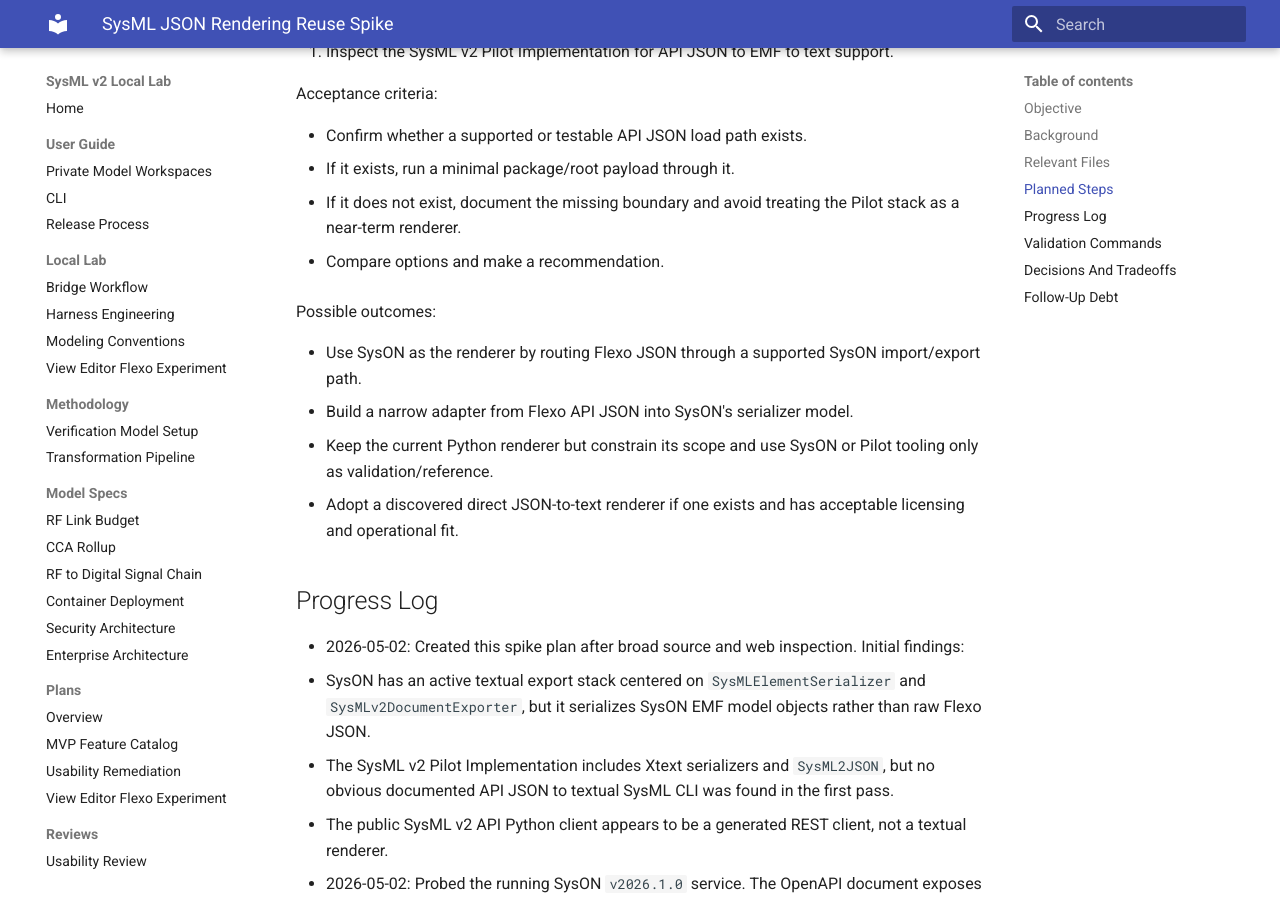
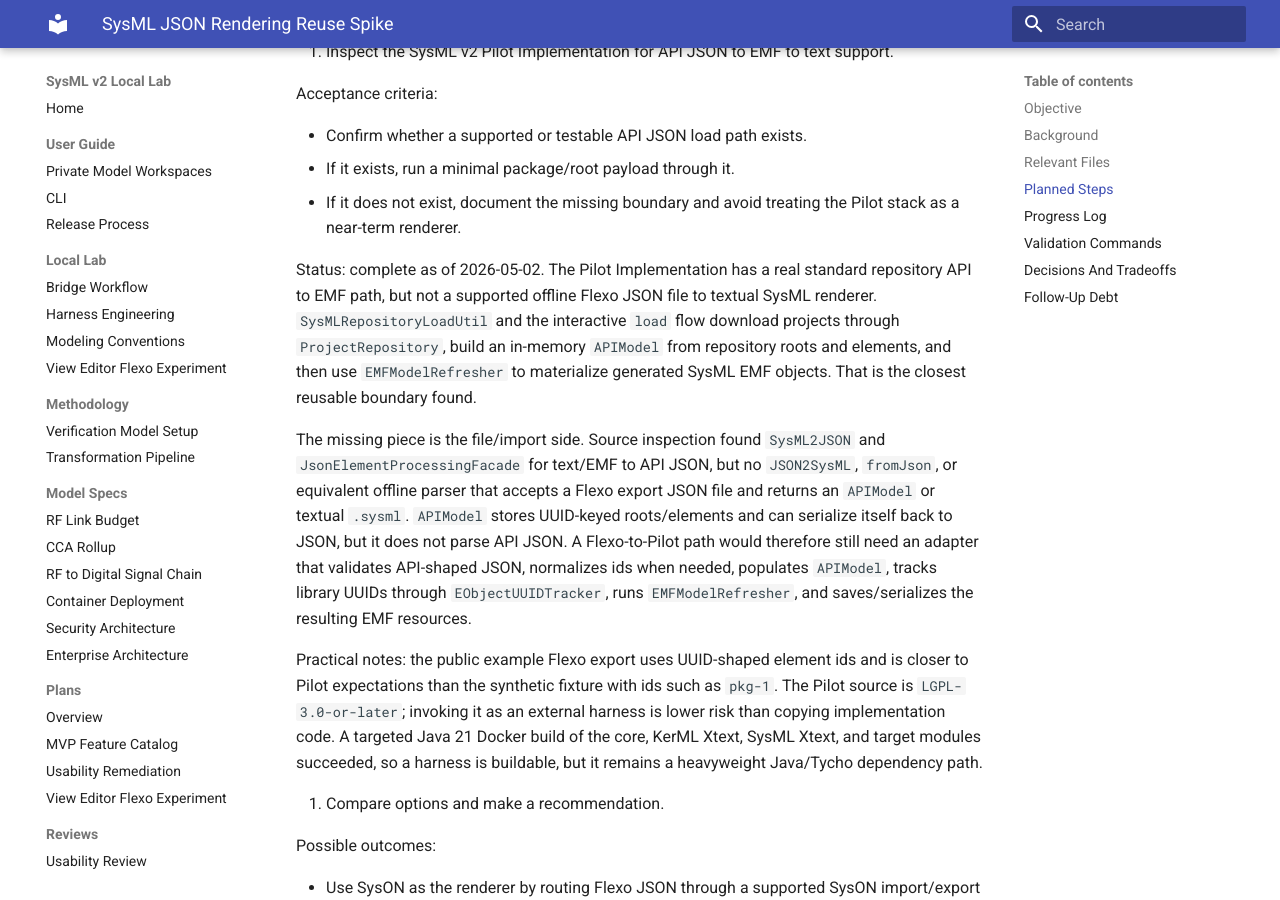
Before and after one commit to cosgroma/mbse-lab, an MkDocs documentation site: the page built from docs/plans/active/sysml-json-rendering-reuse-spike.md, in a window 1280 px wide and 900 px high, scrolled down 3313 px. Built offline with MkDocs 1.6.1 and Material for MkDocs 9.7.7, drawn with Linux system fonts in a browser that asks for light colours; some of the changed text lies outside the part shown.

Commit message:
Assess Pilot API JSON load path

````diff
--- a/docs/plans/active/sysml-json-rendering-reuse-spike.md
+++ b/docs/plans/active/sysml-json-rendering-reuse-spike.md
@@ -153,6 +153,33 @@
    - If it does not exist, document the missing boundary and avoid treating the
      Pilot stack as a near-term renderer.
 
+   Status: complete as of 2026-05-02. The Pilot Implementation has a real
+   standard repository API to EMF path, but not a supported offline Flexo JSON
+   file to textual SysML renderer. `SysMLRepositoryLoadUtil` and the
+   interactive `load` flow download projects through `ProjectRepository`,
+   build an in-memory `APIModel` from repository roots and elements, and then
+   use `EMFModelRefresher` to materialize generated SysML EMF objects. That is
+   the closest reusable boundary found.
+
+   The missing piece is the file/import side. Source inspection found
+   `SysML2JSON` and `JsonElementProcessingFacade` for text/EMF to API JSON,
+   but no `JSON2SysML`, `fromJson`, or equivalent offline parser that accepts a
+   Flexo export JSON file and returns an `APIModel` or textual `.sysml`.
+   `APIModel` stores UUID-keyed roots/elements and can serialize itself back to
+   JSON, but it does not parse API JSON. A Flexo-to-Pilot path would therefore
+   still need an adapter that validates API-shaped JSON, normalizes ids when
+   needed, populates `APIModel`, tracks library UUIDs through
+   `EObjectUUIDTracker`, runs `EMFModelRefresher`, and saves/serializes the
+   resulting EMF resources.
+
+   Practical notes: the public example Flexo export uses UUID-shaped element
+   ids and is closer to Pilot expectations than the synthetic fixture with
+   ids such as `pkg-1`. The Pilot source is `LGPL-3.0-or-later`; invoking it as
+   an external harness is lower risk than copying implementation code. A
+   targeted Java 21 Docker build of the core, KerML Xtext, SysML Xtext, and
+   target modules succeeded, so a harness is buildable, but it remains a
+   heavyweight Java/Tycho dependency path.
+
 5. Compare options and make a recommendation.
 
    Possible outcomes:
@@ -188,6 +215,14 @@
   in-memory SysON EMF package. The remaining work for this path is an API JSON
   to SysON EMF adapter, with the main complexity in reconstructing SysML
   relationship/membership objects rather than calling the serializer.
+- 2026-05-02: Inspected the SysML v2 Pilot Implementation API repository and
+  Xtext tooling. The strongest reusable component is
+  `EMFModelRefresher`, reached from `SysMLRepositoryLoadUtil` after a live
+  repository project has already been loaded into an `APIModel`. No supported
+  offline API JSON file to `.sysml` command or `APIModel.fromJson` equivalent
+  was found. A targeted Java 21 Docker build of the relevant Pilot modules
+  completed successfully, confirming the harness route is buildable but still
+  adapter-heavy.
 
 ## Validation Commands
 
@@ -210,6 +245,20 @@
 
 The host Maven build is expected to fail until `javac` 21 is available on
 `PATH`; this workspace currently has a Java 21 runtime but a Java 17 compiler.
+
+Pilot API repository/Xtext build probe:
+
+```bash
+docker run --rm \
+  -v /tmp/SysML-v2-Pilot-Implementation:/work \
+  -v "$HOME/.m2":/root/.m2 \
+  -w /work \
+  maven:3.9-eclipse-temurin-21 \
+  mvn -pl org.omg.sysml,org.omg.kerml.expressions.xtext,org.omg.kerml.xtext,org.omg.sysml.xtext -am -DskipTests package
+```
+
+This completed successfully against local commit
+`96a0212 Merge pull request #751 from Systems-Modeling/ST6RI-898`.
 
 Use live service checks only when probing a running SysON or Flexo stack:
 
@@ -240,6 +289,10 @@
   Implementation for an API JSON to EMF/text path. If that path exists, it could
   avoid rebuilding the same semantic relationship reconstruction against SysON's
   generated model.
+- The Pilot Implementation does not remove the adapter need. It changes the
+  possible adapter target from SysON EMF objects to Pilot `APIModel` plus
+  `EMFModelRefresher`, and may be useful as a validation/reference harness for
+  standard API semantics.
 - Treat licensing as part of the technical decision. SysON and the Pilot
   Implementation have different licenses, so vendoring code is a materially
   different choice from invoking an external tool or service.
````
